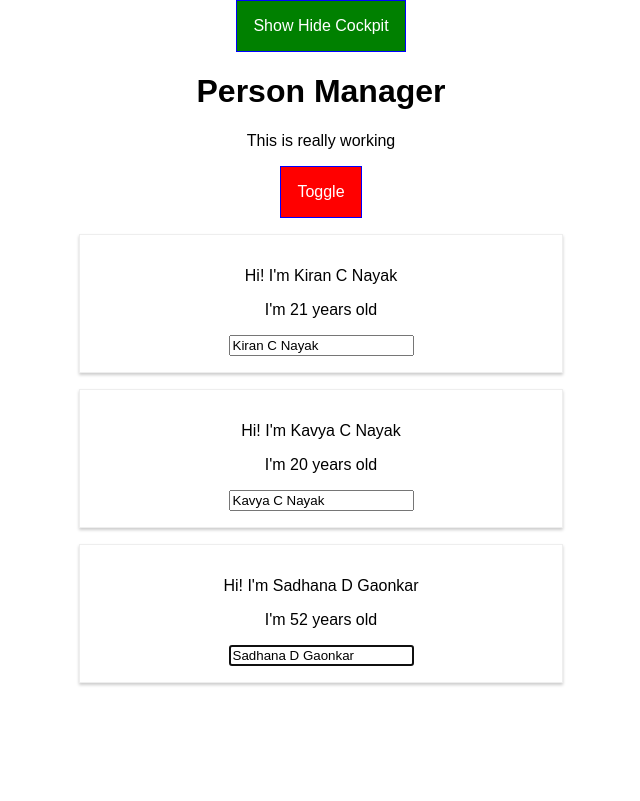
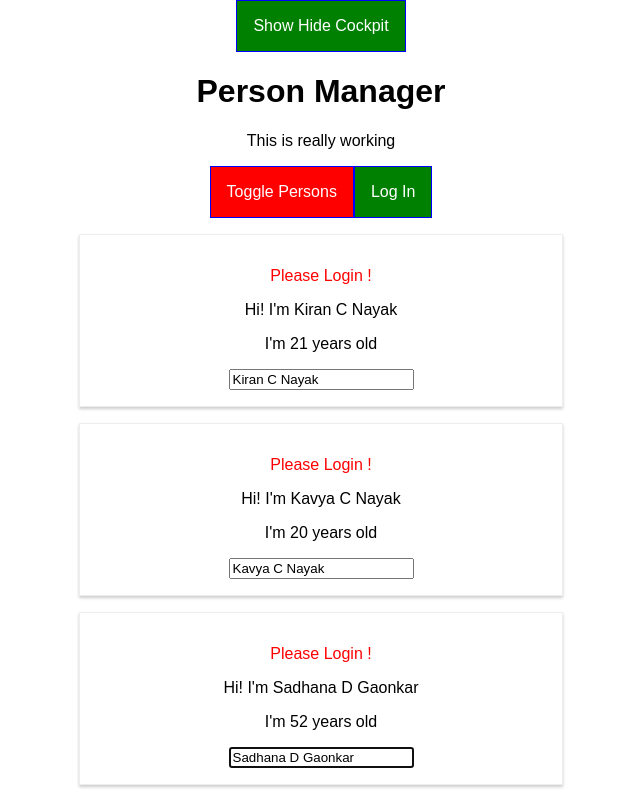
Before and after one commit to KiranCNayak/react-complete-guide, a React app: page / in a window 1280 px wide. Shown: the whole page, without its empty margins (319-959 px from the left). Built offline with nearby package versions, Linux system fonts and the light colour scheme.

Commit message:
:sparkles: using the Context API

```diff
--- a/src/components/Cockpit/index.js
+++ b/src/components/Cockpit/index.js
@@ -1,5 +1,6 @@
 import React, { useEffect, useRef } from 'react';
 import classes from './Cockpit.css';
+import AuthContext from '../../context/auth-context'
 
 // const StyledButton = styled.button`
 //   border: 1px solid blue;
@@ -54,8 +55,11 @@
       <h1>{props.title}</h1>
       <p className={assignedClasses.join(' ')}>This is really working</p>
       <button ref={toggleBtnRef} className={btnClass} onClick={props.toggle}>
-        Toggle
+        Toggle Persons
       </button>
+      <AuthContext.Consumer>
+        {context => <button onClick={context.login}>Log In</button>}
+      </AuthContext.Consumer>
     </div>
   );
 };
--- a/src/components/Persons/Person/index.js
+++ b/src/components/Persons/Person/index.js
@@ -3,6 +3,7 @@
 import classes from './Person.css';
 import Aux from '../../../hoc/Aux';
 import withClass from '../../../hoc/withClass';
+import AuthContext from '../../../context/auth-context'
 
 class Person extends PureComponent {
   constructor(props) {
@@ -10,13 +11,18 @@
     console.log('[Person.js] Inside Person contructor...');
     this.inputElementRef = React.createRef();
   }
+
   componentDidMount() {
     this.inputElementRef.current.focus();
   }
+
   render() {
     return (
-      // <div className={classes.Person} onClick={this.props.clicked}>
       <Aux>
+        <AuthContext.Consumer>
+          {(context) => context.authenticated ? <p style={{ color: 'green' }}>Authenticated !</p> :
+            <p style={{ color: 'red' }}>Please Login !</p>}
+        </AuthContext.Consumer>
         <p onClick={this.props.clicked}>Hi! I'm {this.props.name}</p>
         <p>
           I'm {this.props.age} {this.props.age === '1' ? 'year' : 'years'} old
@@ -31,7 +37,6 @@
           value={this.props.name}
         />
       </Aux>
-      // </div>
     );
   }
 }
@@ -40,7 +45,7 @@
   click: PropTypes.func,
   name: PropTypes.string,
   age: PropTypes.number,
-  changed: PropTypes.func
+  changed: PropTypes.func,
 };
 
 export default withClass(Person, classes.Person);
--- a/src/components/Persons/index.js
+++ b/src/components/Persons/index.js
@@ -1,4 +1,4 @@
-import React, { PureComponent } from 'react';
+import React, {PureComponent} from 'react';
 import Person from './Person';
 
 class Persons extends PureComponent {
@@ -15,7 +15,7 @@
   getSnapshotBeforeUpdate(prevProps, prevState) {
     console.log('[Persons.js] getSnapshotBeforeUpdate...');
     return {
-      message: 'Snapshot set!!'
+      message: 'Snapshot set!!',
     };
   }
 
@@ -48,7 +48,7 @@
           changed={(event) => this.props.changed(event, person.id)}
         />
       );
-    });
+    })
   }
 }
 
--- a/src/containers/App.js
+++ b/src/containers/App.js
@@ -4,20 +4,22 @@
 import Cockpit from '../components/Cockpit';
 import withClass from '../hoc/withClass';
 import Aux from '../hoc/Aux';
+import AuthContext from '../context/auth-context';
 
 class App extends Component {
   constructor(props) {
     super(props);
     console.log('[App.js] constructor...');
     this.state = {
+      authenticated: false,
       changeCounter: 0,
       persons: [
         { id: 0, name: 'Kiran C Nayak', age: 21 },
         { id: 1, name: 'Kavya C Nayak', age: 20 },
-        { id: 2, name: 'Sadhana D Gaonkar', age: 52 }
+        { id: 2, name: 'Sadhana D Gaonkar', age: 52 },
       ],
       showPersons: false,
-      showCockpit: true
+      showCockpit: true,
     };
   }
 
@@ -49,10 +51,10 @@
 
   nameChangedHandler = (event, id) => {
     const personIndex = this.state.persons.findIndex(
-      (person) => person.id === id
+      (person) => person.id === id,
     );
     const person = {
-      ...this.state.persons[personIndex]
+      ...this.state.persons[personIndex],
     };
 
     person.name = event.target.value;
@@ -63,7 +65,7 @@
     this.setState((prevState, props) => {
       return {
         persons,
-        changeCounter: prevState.changeCounter + 1
+        changeCounter: prevState.changeCounter + 1,
       };
     });
   };
@@ -73,15 +75,21 @@
     const persons = [...this.state.persons];
     persons.splice(personIndex, 1);
     this.setState({
-      persons
+      persons,
     });
   };
 
   togglePersonsHandler = () => {
     this.setState({
-      showPersons: !this.state.showPersons
+      showPersons: !this.state.showPersons,
     });
   };
+
+  loginHandler = () => {
+    this.setState({
+      authenticated: true,
+    })
+  }
 
   render() {
     console.log('[App.js] render...');
@@ -90,11 +98,15 @@
         <button
           onClick={() => {
             this.setState({
-              showCockpit: !this.state.showCockpit
+              showCockpit: !this.state.showCockpit,
             });
           }}>
           Show Hide Cockpit
         </button>
+        <AuthContext.Provider value={{
+          authenticated: this.state.authenticated,
+          login: this.loginHandler,
+        }}>
           {this.state.showCockpit ? (
             <Cockpit
               title={this.props.title}
@@ -110,6 +122,7 @@
               changed={this.nameChangedHandler}
             />
           ) : null}
+        </AuthContext.Provider>
       </Aux>
     );
   }
--- /dev/null
+++ b/src/context/auth-context.js
@@ -0,0 +1,14 @@
+import React from 'react'
+
+const authContext = React.createContext({
+
+  // Basically a context is like a globally available object (although it can be an array, string, number, etc), more
+  // like a context variable that holds certain value to be available in various components without the need to pass it
+  // down the props tree.
+
+  authenticated: false,
+  login: () => {}
+
+});
+
+export default authContext;
```
Lines whose indentation alone changed are shown as unchanged.
